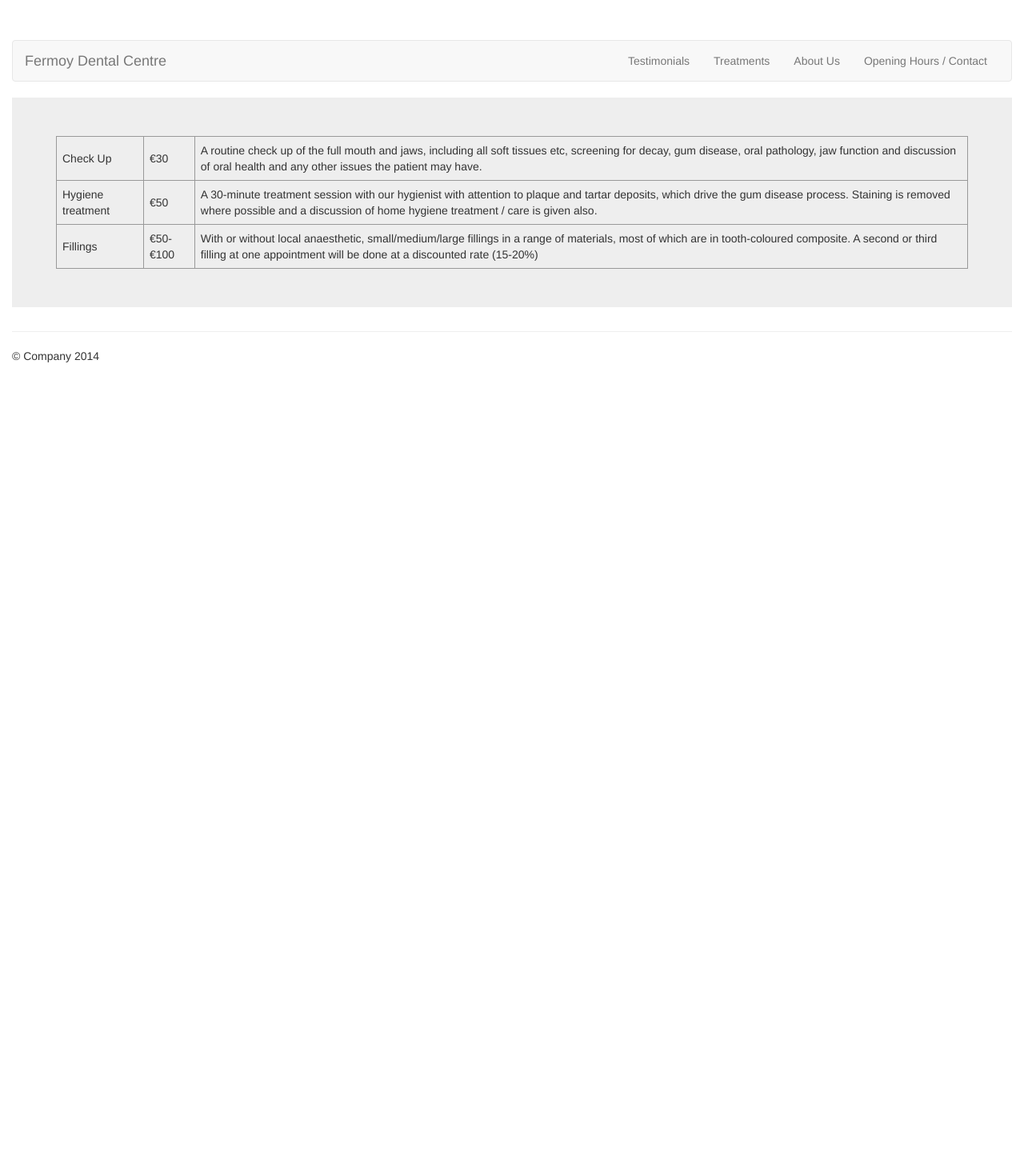
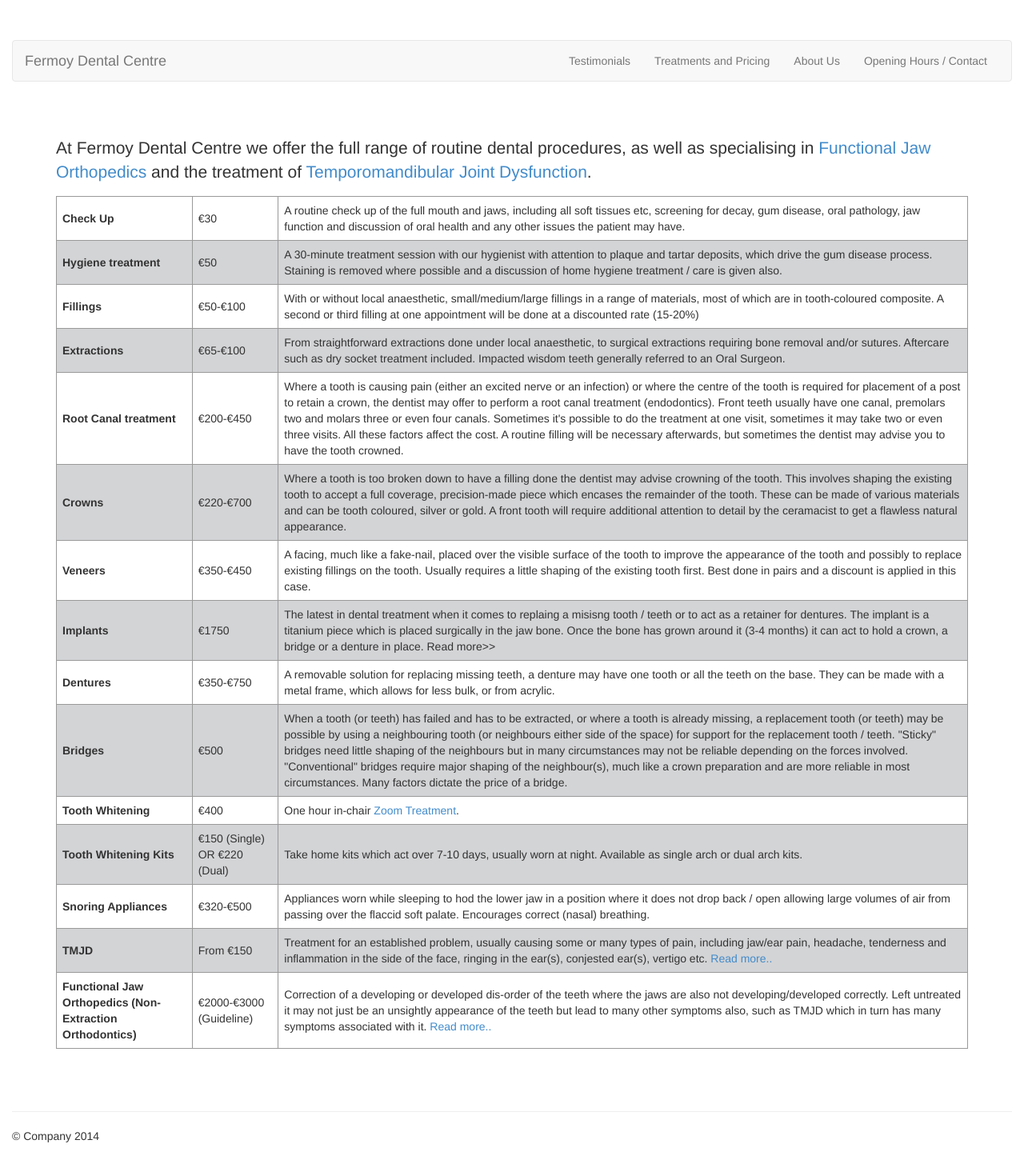
Before and after one commit to briansheehan/fermoydental, a Jekyll site: the page built from pricing.html, in a window 1280 px wide. Shown: the whole page at 80% size. Built offline with Jekyll 4.4.1, drawn with Linux system fonts in a browser that asks for light colours; nearby versions of some CDN libraries; Markdown is read by kramdown in place of the engine named in the settings; before the commit the page ends 900 px from its top, so only the background shows below that.

Commit message:
Added fjo.html & tmjd.html, populated price list table

```diff
--- a/_includes/map.html
+++ b/_includes/map.html
@@ -1,10 +1,9 @@
 <div id="inner-map-div">
-<h2>Find Us</h2>
+<h2>66 Patick Street, Fermoy, Co. Cork.</h2>
 <iframe
   width="384px"
   height="300px"
   frameborder="0" style="border:0"
   src="https://www.google.com/maps/embed/v1/search?key=AIzaSyA32dYVs5ZX6xAvcEMTwXyBwZoGMm8opLU&q=Fermoy+Dental+Centre+66+patrick+street+fermoy">
 </iframe>
-<h3>66 Patick Street, Fermoy, Co. Cork.</h3>
 </div>
--- a/_layouts/default.html
+++ b/_layouts/default.html
@@ -52,7 +52,7 @@
 
       <ul class="nav navbar-nav navbar-right">
         <li><a href="testimonials.html">Testimonials</a></li>
-        <li><a href="treatments.html">Treatments</a></li>
+        <li><a href="pricing.html">Treatments and Pricing</a></li>
         <li><a href="about.html">About Us</a></li>
         <li><a href="contact.html">Opening Hours / Contact</a></li>
       </ul>
--- a/css/fermoy-dental.css
+++ b/css/fermoy-dental.css
@@ -17,6 +17,10 @@
 #frontpage-carousel .carousel-indicators {
   display: none;
 }
+.jumbotron {
+background-color: #FFF;
+}
+
 #frontpage-carousel .carousel-control {
   display: none;
 }
@@ -30,9 +34,13 @@ table.price-list {
   padding: 0.5em;
 }
 
-.price-list tr {
-  border: 1px dashed #555;
+
+td:first-child {
+  font-weight:bold;
 }
+
+.price-list tr:nth-child(even) {background: #D3D4D6}
+.price-list tr:nth-child(odd) {background: #FFF}
 
 .round-image {
     border-radius: 100%;
@@ -129,3 +137,13 @@ td div.sun {
 	background-color:rgb(255, 182, 182);
 	width:9em;
 }
+
+.article-body {
+  -webkit-column-count:2; /* Chrome, Safari, Opera */
+  -moz-column-count:2; /* Firefox */
+  column-count:2;
+}
+
+p.article-intro {
+  font-weight: bold;
+}
--- a/pricing.html
+++ b/pricing.html
@@ -1,6 +1,12 @@
 ---
 layout: default
 ---
+
+<p>At Fermoy Dental Centre we offer the full range of routine dental
+procedures, as well as specialising in <a href="fjo.html">Functional Jaw
+Orthopedics</a> and
+the treatment of  <a href="tmjd.html"> Temporomandibular Joint Dysfunction</a>.
+
 <table class="price-list">
   <tr>
     <td>Check Up</td><td>€30</td>
@@ -26,4 +32,123 @@ layout: default
 	at one appointment will be done at a discounted rate (15-20%)</td>
   </tr>
 
+  <tr>
+	<td>Extractions</td><td>€65-€100</td>
+	<td>From straightforward
+	extractions done under local anaesthetic, to surgical
+	extractions requiring bone removal and/or sutures. Aftercare
+	such as dry socket treatment included. Impacted wisdom teeth
+	generally referred to an Oral Surgeon.</td>
+  </tr>
+
+  <tr>
+	<td>Root Canal treatment</td><td>€200-€450</td>
+	<td>Where a tooth is causing pain (either an
+	excited nerve or an infection) or where the centre of the tooth
+	is required for placement of a post to retain a crown, the
+	dentist may offer to perform a root canal treatment
+	(endodontics). Front teeth usually have one canal, premolars two
+	and molars three or even four canals. Sometimes it's possible to
+	do the treatment at one visit, sometimes it may take two or even
+	three visits. All these factors affect the cost. A routine
+	filling will be necessary afterwards, but sometimes the dentist
+	may advise you to have the tooth crowned.</td>
+  </tr>
+
+  <tr>
+	<td>Crowns</td><td>€220-€700</td>
+	<td>Where a tooth is too broken down to have
+	a filling done the dentist may advise crowning of the tooth.
+	This involves shaping the existing tooth to accept a full
+	coverage, precision-made piece which encases the remainder of
+	the tooth. These can be made of various materials and can be
+	tooth coloured, silver or gold. A front tooth will require
+	additional attention to detail by the ceramacist to get a
+	flawless natural appearance.</td>
+  </tr>
+
+  <tr>
+	<td>Veneers</td><td>€350-€450</td>
+	<td>A facing, much like a fake-nail, placed
+	over the visible surface of the tooth to improve the appearance
+	of the tooth and possibly to replace existing fillings on the
+	tooth. Usually requires a little shaping of the existing tooth
+	first. Best done in pairs and a discount is applied in this case.
+	</td>
+  </tr>
+
+  <tr>
+	<td>Implants</td><td>€1750</td>
+	<td>The latest in dental treatment when it
+	comes to replaing a misisng tooth / teeth or to act as a
+	retainer for dentures. The implant is a titanium piece which is
+	placed surgically in the jaw bone. Once the bone has grown
+	around it (3-4 months) it can act to hold a crown, a bridge or a
+	denture in place. Read more>></td>
+  </tr>
+
+  <tr>
+	<td>Dentures</td><td>€350-€750</td>
+	<td>A removable solution for
+	replacing missing teeth, a denture may have one tooth or all the
+	teeth on the base. They can be made with a metal frame, which
+	allows for less bulk, or from acrylic.</td>
+  </tr>
+
+  <tr>
+	<td>Bridges</td><td>€500</td>
+	<td>When a tooth (or teeth) has
+	failed and has to be extracted, or where a tooth is already
+	missing, a replacement tooth (or teeth) may be possible by using
+	a neighbouring tooth (or neighbours either side of the space)
+	for support for the replacement tooth / teeth. "Sticky" bridges
+	need little shaping of the neighbours but in many circumstances
+	may not be reliable depending on the forces involved.
+	"Conventional" bridges require major shaping of the
+	neighbour(s), much like a crown preparation and are more
+	reliable in most circumstances. Many factors dictate the price
+	of a bridge.</td>
+  </tr>
+
+  <tr>
+    <td>Tooth Whitening</td><td>€400</td>
+    <td>One hour in-chair <a href="http://www.zoomwhitening.com/en_uk">Zoom Treatment</a>.</td>
+  </tr>
+
+  <tr>
+    <td>Tooth Whitening Kits</td><td>€150 (Single) OR €220 (Dual)</td>
+    <td>Take home kits which act over 7-10 days, usually worn at night.
+    Available as single arch or dual arch kits.
+    </td>
+  </tr>
+
+  <tr>
+	<td>Snoring Appliances</td><td>€320-€500</td>
+	<td>Appliances
+	worn while sleeping to hod the lower jaw in a position where it
+	does not drop back / open allowing large volumes of air from
+	passing over the flaccid soft palate. Encourages correct (nasal)
+	breathing.</td>
+  </tr>
+
+  <tr>
+	<td>TMJD</td><td>From €150</td>
+	<td>Treatment for an established
+	problem, usually causing some or many types of pain, including
+	jaw/ear pain, headache, tenderness and inflammation in the
+	side of the face, ringing in the ear(s), conjested ear(s),
+	vertigo etc. <a href="tmjd.html">Read more..</a></td>
+  </tr>
+
+  <tr>
+	<td>Functional Jaw Orthopedics (Non-Extraction Orthodontics)
+	</td><td>€2000-€3000 (Guideline)</td>
+	<td>
+	Correction of a developing or developed dis-order of the teeth
+	where the jaws are also not developing/developed correctly.
+	Left untreated it may not just be an unsightly appearance of the
+	teeth but lead to many other symptoms also, such as TMJD which
+	in turn has many symptoms associated with it. <a href="fjo.html">Read more..</a></td>
+  </tr>
+
 </table>
```
Also changed, not shown: fjo.html (added, +58 -0 lines), tmjd.html (added, +73 -0 lines).
